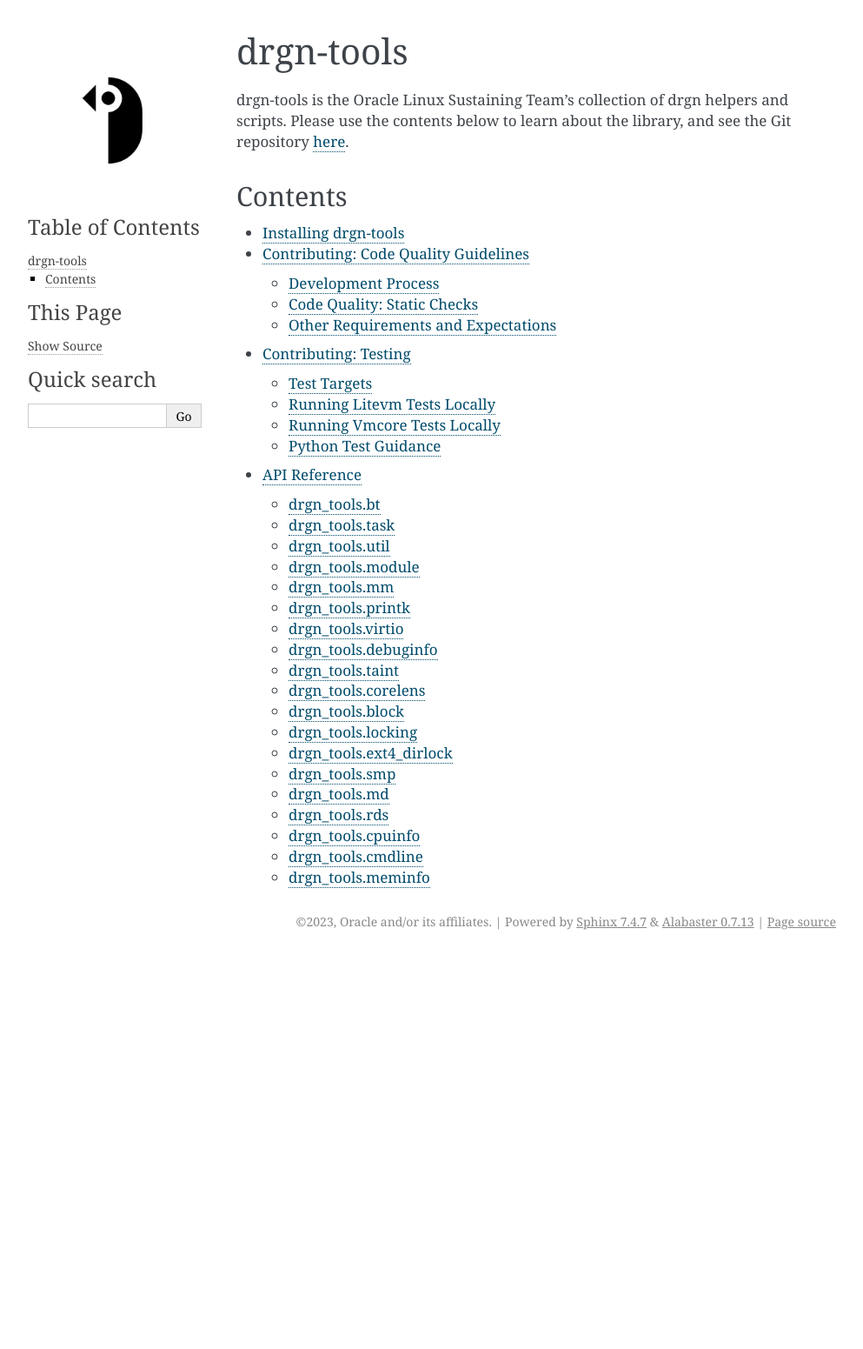
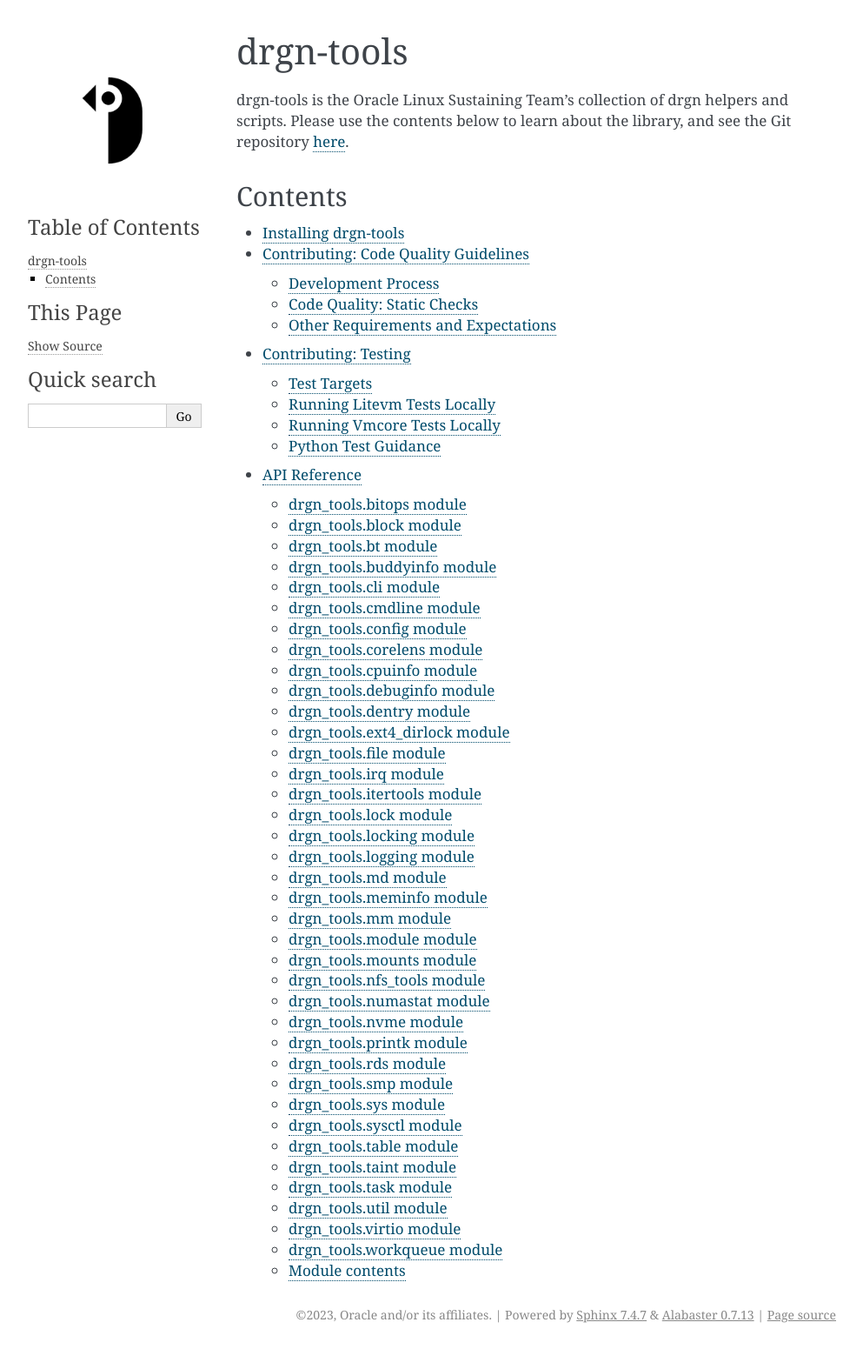
Before and after one commit to oracle-samples/drgn-tools, a Sphinx documentation site: the page built from doc/index.rst, in a window 1280 px wide. Shown: the whole page at 87% size, without its empty margins (148-1141 px from the left). Built offline with Sphinx 7.4.7, drawn with Linux system fonts in a browser that asks for light colours; before the commit the page ends 1099 px from its top, so only the background shows below that.

Commit message:
docs: Update module listing
For posterity: I used sphinx-apidoc to automatically generate the file,
and then made some quick changes to it.

Signed-off-by: Stephen Brennan <stephen.s.brennan@oracle.com>

```diff
--- a/doc/api.rst
+++ b/doc/api.rst
@@ -1,128 +1,306 @@
 API Reference
 =============
 
-drgn_tools.bt
--------------
+drgn\_tools.bitops module
+-------------------------
+
+.. automodule:: drgn_tools.bitops
+   :members:
+   :undoc-members:
+   :show-inheritance:
+
+drgn\_tools.block module
+------------------------
+
+.. automodule:: drgn_tools.block
+   :members:
+   :undoc-members:
+   :show-inheritance:
+
+drgn\_tools.bt module
+---------------------
 
 .. automodule:: drgn_tools.bt
    :members:
+   :undoc-members:
+   :show-inheritance:
 
+drgn\_tools.buddyinfo module
+----------------------------
 
-drgn_tools.task
----------------
+.. automodule:: drgn_tools.buddyinfo
+   :members:
+   :undoc-members:
+   :show-inheritance:
+
+drgn\_tools.cli module
+----------------------
+
+.. automodule:: drgn_tools.cli
+   :members:
+   :undoc-members:
+   :show-inheritance:
+
+drgn\_tools.cmdline module
+--------------------------
+
+.. automodule:: drgn_tools.cmdline
+   :members:
+   :undoc-members:
+   :show-inheritance:
+
+drgn\_tools.config module
+-------------------------
+
+.. automodule:: drgn_tools.config
+   :members:
+   :undoc-members:
+   :show-inheritance:
+
+drgn\_tools.corelens module
+---------------------------
+
+.. automodule:: drgn_tools.corelens
+   :members:
+   :undoc-members:
+   :show-inheritance:
+
+drgn\_tools.cpuinfo module
+--------------------------
+
+.. automodule:: drgn_tools.cpuinfo
+   :members:
+   :undoc-members:
+   :show-inheritance:
+
+drgn\_tools.debuginfo module
+----------------------------
+
+.. automodule:: drgn_tools.debuginfo
+   :members:
+   :undoc-members:
+   :show-inheritance:
+
+drgn\_tools.dentry module
+-------------------------
+
+.. automodule:: drgn_tools.dentry
+   :members:
+   :undoc-members:
+   :show-inheritance:
+
+drgn\_tools.ext4\_dirlock module
+--------------------------------
+
+.. automodule:: drgn_tools.ext4_dirlock
+   :members:
+   :undoc-members:
+   :show-inheritance:
+
+drgn\_tools.file module
+-----------------------
+
+.. automodule:: drgn_tools.file
+   :members:
+   :undoc-members:
+   :show-inheritance:
+
+drgn\_tools.irq module
+----------------------
+
+.. automodule:: drgn_tools.irq
+   :members:
+   :undoc-members:
+   :show-inheritance:
+
+drgn\_tools.itertools module
+----------------------------
+
+.. automodule:: drgn_tools.itertools
+   :members:
+   :undoc-members:
+   :show-inheritance:
+
+drgn\_tools.lock module
+-----------------------
+
+.. automodule:: drgn_tools.lock
+   :members:
+   :undoc-members:
+   :show-inheritance:
+
+drgn\_tools.locking module
+--------------------------
+
+.. automodule:: drgn_tools.locking
+   :members:
+   :undoc-members:
+   :show-inheritance:
+
+drgn\_tools.logging module
+--------------------------
+
+.. automodule:: drgn_tools.logging
+   :members:
+   :undoc-members:
+   :show-inheritance:
+
+drgn\_tools.md module
+---------------------
+
+.. automodule:: drgn_tools.md
+   :members:
+   :undoc-members:
+   :show-inheritance:
+
+drgn\_tools.meminfo module
+--------------------------
+
+.. automodule:: drgn_tools.meminfo
+   :members:
+   :undoc-members:
+   :show-inheritance:
+
+drgn\_tools.mm module
+---------------------
+
+.. automodule:: drgn_tools.mm
+   :members:
+   :undoc-members:
+   :show-inheritance:
+
+drgn\_tools.module module
+-------------------------
+
+.. automodule:: drgn_tools.module
+   :members:
+   :undoc-members:
+   :show-inheritance:
+
+drgn\_tools.mounts module
+-------------------------
+
+.. automodule:: drgn_tools.mounts
+   :members:
+   :undoc-members:
+   :show-inheritance:
+
+drgn\_tools.nfs\_tools module
+-----------------------------
+
+.. automodule:: drgn_tools.nfs_tools
+   :members:
+   :undoc-members:
+   :show-inheritance:
+
+drgn\_tools.numastat module
+---------------------------
+
+.. automodule:: drgn_tools.numastat
+   :members:
+   :undoc-members:
+   :show-inheritance:
+
+drgn\_tools.nvme module
+-----------------------
+
+.. automodule:: drgn_tools.nvme
+   :members:
+   :undoc-members:
+   :show-inheritance:
+
+drgn\_tools.printk module
+-------------------------
+
+.. automodule:: drgn_tools.printk
+   :members:
+   :undoc-members:
+   :show-inheritance:
+
+drgn\_tools.rds module
+----------------------
+
+.. automodule:: drgn_tools.rds
+   :members:
+   :undoc-members:
+   :show-inheritance:
+
+drgn\_tools.smp module
+----------------------
+
+.. automodule:: drgn_tools.smp
+   :members:
+   :undoc-members:
+   :show-inheritance:
+
+drgn\_tools.sys module
+----------------------
+
+.. automodule:: drgn_tools.sys
+   :members:
+   :undoc-members:
+   :show-inheritance:
+
+drgn\_tools.sysctl module
+-------------------------
+
+.. automodule:: drgn_tools.sysctl
+   :members:
+   :undoc-members:
+   :show-inheritance:
+
+drgn\_tools.table module
+------------------------
+
+.. automodule:: drgn_tools.table
+   :members:
+   :undoc-members:
+   :show-inheritance:
+
+drgn\_tools.taint module
+------------------------
+
+.. automodule:: drgn_tools.taint
+   :members:
+   :undoc-members:
+   :show-inheritance:
+
+drgn\_tools.task module
+-----------------------
 
 .. automodule:: drgn_tools.task
    :members:
+   :undoc-members:
+   :show-inheritance:
 
-drgn_tools.util
----------------
+drgn\_tools.util module
+-----------------------
 
 .. automodule:: drgn_tools.util
    :members:
+   :undoc-members:
+   :show-inheritance:
 
-drgn_tools.module
------------------
-
-.. automodule:: drgn_tools.module
-   :members:
-
-drgn_tools.mm
--------------
-
-.. automodule:: drgn_tools.mm
-   :members:
-
-drgn_tools.printk
------------------
-
-.. automodule:: drgn_tools.printk
-   :members:
-
-drgn_tools.virtio
------------------
+drgn\_tools.virtio module
+-------------------------
 
 .. automodule:: drgn_tools.virtio
    :members:
+   :undoc-members:
+   :show-inheritance:
 
-drgn_tools.debuginfo
---------------------
+drgn\_tools.workqueue module
+----------------------------
 
-.. automodule:: drgn_tools.debuginfo
+.. automodule:: drgn_tools.workqueue
    :members:
+   :undoc-members:
+   :show-inheritance:
 
+Module contents
+---------------
 
-drgn_tools.taint
-----------------
-
-.. automodule:: drgn_tools.taint
+.. automodule:: drgn_tools
    :members:
-
-
-drgn_tools.corelens
--------------------
-
-.. automodule:: drgn_tools.corelens
-   :members:
-
-
-drgn_tools.block
-----------------
-
-.. automodule:: drgn_tools.block
-   :members:
-
-
-drgn_tools.locking
-------------------
-
-.. automodule:: drgn_tools.locking
-   :members:
-
-
-drgn_tools.ext4_dirlock
------------------------
-
-.. automodule:: drgn_tools.ext4_dirlock
-   :members:
-
-
-drgn_tools.smp
------------------------
-
-.. automodule:: drgn_tools.smp
-   :members:
-
-
-drgn_tools.md
--------------
-
-.. automodule:: drgn_tools.md
-   :members:
-
-
-drgn_tools.rds
------------------------
-
-.. automodule:: drgn_tools.rds
-   :members:
-
-
-drgn_tools.cpuinfo
------------------------
-
-.. automodule:: drgn_tools.cpuinfo
-   :members:
-
-
-drgn_tools.cmdline
------------------------
-
-.. automodule:: drgn_tools.cmdline
-   :members:
-
-
-drgn_tools.meminfo
------------------------
-
-.. automodule:: drgn_tools.meminfo
-   :members:
+   :undoc-members:
+   :show-inheritance:
--- a/doc/conf.py
+++ b/doc/conf.py
@@ -44,6 +44,8 @@ templates_path = ["_templates"]
 # directories to ignore when looking for source files.
 # This pattern also affects html_static_path and html_extra_path.
 exclude_patterns = ["_build", "Thumbs.db", ".DS_Store"]
+
+nitpick_ignore = [("py:class", "drgn_tools.itertools.T")]
 
 # -- Options for HTML output -------------------------------------------------
 
```
Also changed, not shown: 2 other files.
